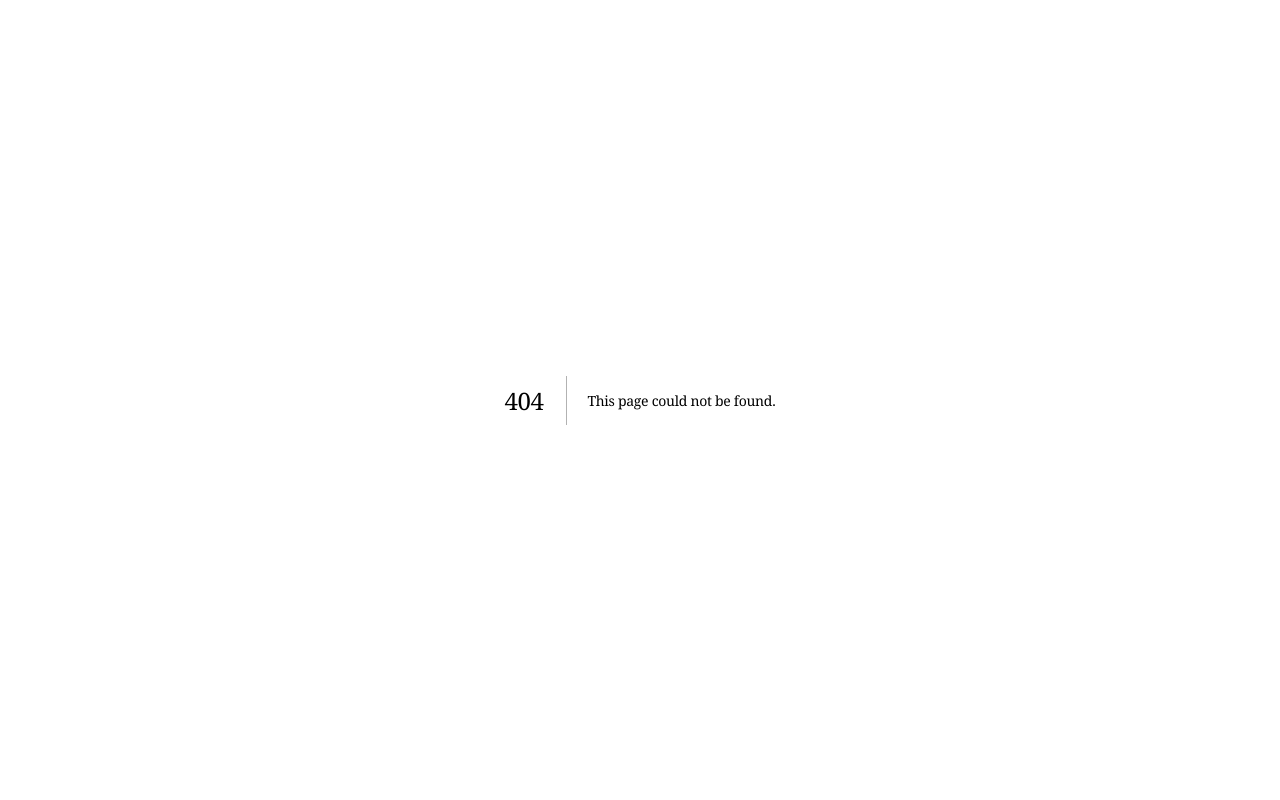
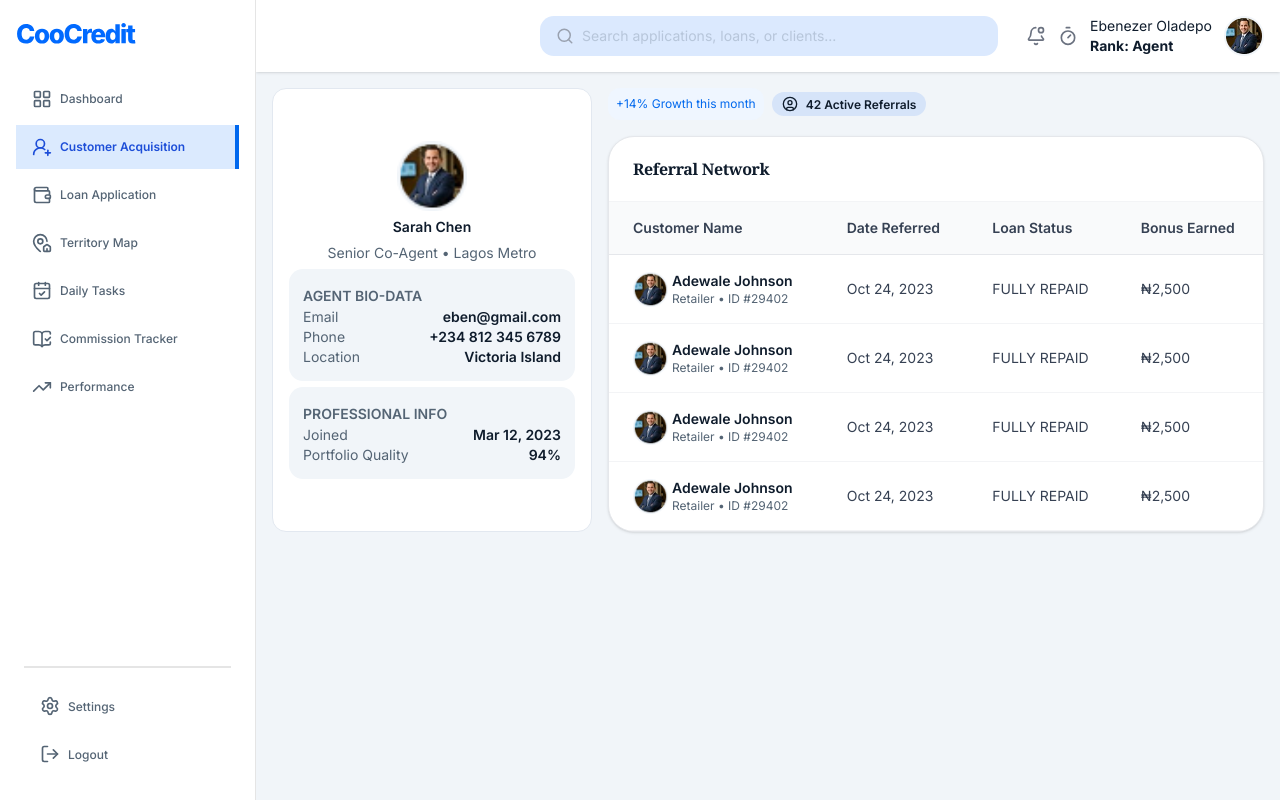
Before and after one commit to Banicoop/coocredit-business, a Next.js app: page /agents/customers/1/referrals in a window 1280 px wide. Before the commit this address had no page. Built offline with nearby package versions, Linux system fonts and the light colour scheme; a web font is replaced by a local one.

Commit message:
implement refrreal network

```diff
--- a/src/app/(dashboard)/agents/(main)/customers/[id]/page.tsx
+++ b/src/app/(dashboard)/agents/(main)/customers/[id]/page.tsx
@@ -5,7 +5,7 @@ import CustomerProfile from '../_pages/CustomerProfile';
 
 const CustomerDetails = () => {
 
-  const type = true;
+  const type = false;
 
   return (
     <FlexCol className='gap-4'>
--- /dev/null
+++ b/src/app/(dashboard)/agents/(main)/customers/[id]/referrals/_sections/ReferralList.tsx
@@ -0,0 +1,56 @@
+'use client';
+
+import { BasicTable } from '@/components/primitives/tables/BasicTable';
+import Typography from '@/components/primitives/Typography';
+import { Flex, FlexCol } from '@/components/ui/ui-layout';
+import Image from 'next/image';
+import React from 'react'
+
+import user from '@/assets/images/user.png';
+
+
+const data = Array.from({length: 4}, (() => ({
+    customer: {
+        name: 'Adewale Johnson',
+        ID: 'Retailer • ID #29402'
+    },
+    createdAt: 'Oct 24, 2023',
+    loanStatus: 'FULLY REPAID',
+    bonusEarned: '₦2,500'
+})))
+
+const ReferralList = () => {
+
+    const columns = [
+        {
+            key: 'customer',
+            title: 'Customer Name',
+            render: (val: any) => (
+                <Flex className='gap-1'>
+                    <Image src={user} alt='' width={35} height={35}/>
+                    <FlexCol>
+                        <Typography weight='semibold'>{val.name}</Typography>
+                        <Typography color='primary' variant='small'>{val.ID}</Typography>
+                    </FlexCol>
+                </Flex>
+            )
+        },
+        {
+            key: 'createdAt',
+            title: 'Date Referred'
+        },
+        {
+            key: 'loanStatus',
+            title: 'Loan Status'
+        },
+        {
+            key: 'bonusEarned',
+            title: 'Bonus Earned'
+        },
+    ]
+  return (
+    <BasicTable columns={columns} data={data ?? []} title={<Typography variant='p'>Referral Network</Typography>}/>
+  )
+}
+
+export default ReferralList;
--- /dev/null
+++ b/src/app/(dashboard)/agents/(main)/customers/[id]/referrals/page.tsx
@@ -0,0 +1,48 @@
+import { Flex, FlexCol, Grid, GridItem } from '@/components/ui/ui-layout';
+import Image from 'next/image';
+import React from 'react';
+
+import user from '@/assets/images/user.png'
+import Typography from '@/components/primitives/Typography';
+import DetailedSlip from '@/components/ui/DetailSlip';
+// import { PageHeader } from '@/components/ui/PageHeader';
+import ReferralList from './_sections/ReferralList';
+import { UserCircle } from 'lucide-react';
+
+const details = [
+    {title: 'Email', val: 'eben@gmail.com'},
+    {title: 'Phone', val: '+234 812 345 6789'},
+    {title: 'Location', val: 'Victoria Island'},
+]
+const details2 = [
+    {title: 'Joined', val: 'Mar 12, 2023'},
+    {title: 'Portfolio Quality', val: '94%'},
+]
+
+const Referrals = () => {
+  return (
+    <Grid className='lg:grid-cols-3 gap-4'>
+        {/* <PageHeader title='My Referrals' /> */}
+        <Grid className='gap-2.5'>
+            <GridItem>
+                <FlexCol className='items-center justify-center gap-1.5'>
+                    <Image src={user} alt='' width={70} height={90} className='rounded-lg object-cover' />
+                    <Typography weight='semibold'>Sarah Chen</Typography>
+                    <Typography color='primary'>Senior Co-Agent • Lagos Metro</Typography>
+                    <DetailedSlip title='AGENT BIO-DATA' className='bg-accent p-3.5 rounded-lg w-full' items={details}/>
+                    <DetailedSlip title='PROFESSIONAL INFO' className='bg-accent p-3.5 rounded-lg w-full' items={details2}/>
+                </FlexCol>
+            </GridItem>
+        </Grid>
+        <Grid className='col-span-2 gap-4'>
+            <Flex className='gap-2'>
+                <Typography variant='small' className='bg-[#EFF6FF] p-2 rounded-md text-primary'>+14% Growth this month</Typography>
+                <Typography weight='semibold' variant='small' className='bg-[#D6E4F9] p-2.5 py-1 rounded-md' startIcon={<UserCircle size={16}/>}>42 Active Referrals</Typography>
+            </Flex>
+            <ReferralList/>
+        </Grid>
+    </Grid>
+  )
+}
+
+export default Referrals;
--- a/src/app/(dashboard)/agents/(main)/customers/_pages/CustomerProfile.tsx
+++ b/src/app/(dashboard)/agents/(main)/customers/_pages/CustomerProfile.tsx
@@ -7,6 +7,7 @@ import React from 'react';
 
 import user from '@/assets/images/user.png'
 import { BioData, BankInfo, FieldAssets, FinCard } from '..';
+import Link from 'next/link';
 
 const CustomerProfile = () => {
 
@@ -15,11 +16,14 @@ const CustomerProfile = () => {
       <Grid className='gap-5 md:grid-cols-3'>
         <GridItem className='md:col-span-2'>
           <FlexCol className='gap-2.5 px-4 py-3 w-full'>
-            <Flex className='gap-x-1.5'>
-              <Image src={user} alt='USER' className='h-30 w-30 rounded-md object-cover' loading='lazy' />
-              <ColItem item1='Amara Okafor'
-                item2='CU-8842-XN • Member since 2021'
-                className1='text-[24px] text-[#0F1C2C] font-semibold' className2='text-[#546474]'/>
+            <Flex className='gap-x-1.5 justify-between'>
+              <Flex>
+                <Image src={user} alt='USER' className='h-30 w-30 rounded-md object-cover' loading='lazy' />
+                <ColItem item1='Amara Okafor'
+                  item2='CU-8842-XN • Member since 2021'
+                  className1='text-[24px] text-[#0F1C2C] font-semibold' className2='text-[#546474]'/>
+              </Flex>
+              <Link href='/agents/customers/id/referrals' className='p-2 rounded-lg bg-primary text-card font-semibold shadow-sm'>Referrals</Link>
             </Flex>
               <Grid className='grid-cols-2 md:grid-cols-4 gap-x-2 w-full'>
                 <ColItem item1='Address' item2='-' className1='text-ink' className2='text-[#0F1C2C] font-semibold text-[18px]'/>
--- /dev/null
+++ b/src/app/(dashboard)/agents/(main)/daily/_sections/CompletedTasks.tsx
@@ -0,0 +1,31 @@
+import Typography from '@/components/primitives/Typography';
+import { Flex, GridItem } from '@/components/ui/ui-layout';
+import { CircleCheck } from 'lucide-react';
+import React from 'react'
+
+const data = Array.from({length: 5}, (() => ({
+    time: '08:15 AM',
+    customerName: 'David Adeleke',
+    task: 'Business Visit',
+    status: 'success'
+})))
+
+const CompletedTasks = () => {
+  return (
+    <GridItem className='gap-4'>
+        <Typography variant='h4' weight='bold' startIcon={<CircleCheck size={20} className='text-primary mt-1' />}>Completed Tasks (4)</Typography>
+
+        {data.map((d) => (
+            <Flex className='justify-between border-b border-b-[#F8FAFC] py-2'>
+                <Flex className='gap-4'>
+                    <Typography variant='small' weight='bold' color='primary'>{d.time}</Typography>
+                    <Typography weight='semibold'>{d.customerName} — {d.task}</Typography>
+                </Flex>
+                <Typography color='success' className='bg-accent px-2 py-0.5 rounded-sm capitalize'>{d.status}</Typography>
+            </Flex>
+        ))}
+    </GridItem>
+  )
+}
+
+export default CompletedTasks;
--- a/src/app/(dashboard)/agents/(main)/daily/page.tsx
+++ b/src/app/(dashboard)/agents/(main)/daily/page.tsx
@@ -8,6 +8,7 @@ import React, { useState } from 'react'
 import DailyList from './_sections/DailyList';
 import { PlusCircle } from 'lucide-react';
 import NewTask from './_sections/NewTask';
+import CompletedTasks from './_sections/CompletedTasks';
 
 const DailyTaskPage = () => {
 
@@ -43,6 +44,8 @@ const DailyTaskPage = () => {
 
       <DailyList/>
 
+      <CompletedTasks/>
+
       <NewTask open={openModal} setOpen={setOpenModal}/>
     </article>
   )
--- a/src/components/ui/DetailSlip.tsx
+++ b/src/components/ui/DetailSlip.tsx
@@ -1,6 +1,7 @@
 import React from 'react';
 import Typography from '@/components/primitives/Typography';
 import { Flex } from '@/components/ui/ui-layout';
+import { cn } from '@/lib/utils';
 
 type SplitItem = {
   title: string;
@@ -11,15 +12,17 @@ type DetailedSplitProps = {
   title: string;
   items: SplitItem[];
   currencySymbol?: string;
+  className?: string
 };
 
 const DetailedSlip: React.FC<DetailedSplitProps> = ({
   title,
   items,
   currencySymbol ,
+  className
 }) => {
   return (
-    <div className='gap-2'>
+    <div className={cn('gap-2', className)}>
       <Typography color="primary" weight="semibold">
         {title}
       </Typography>
```
